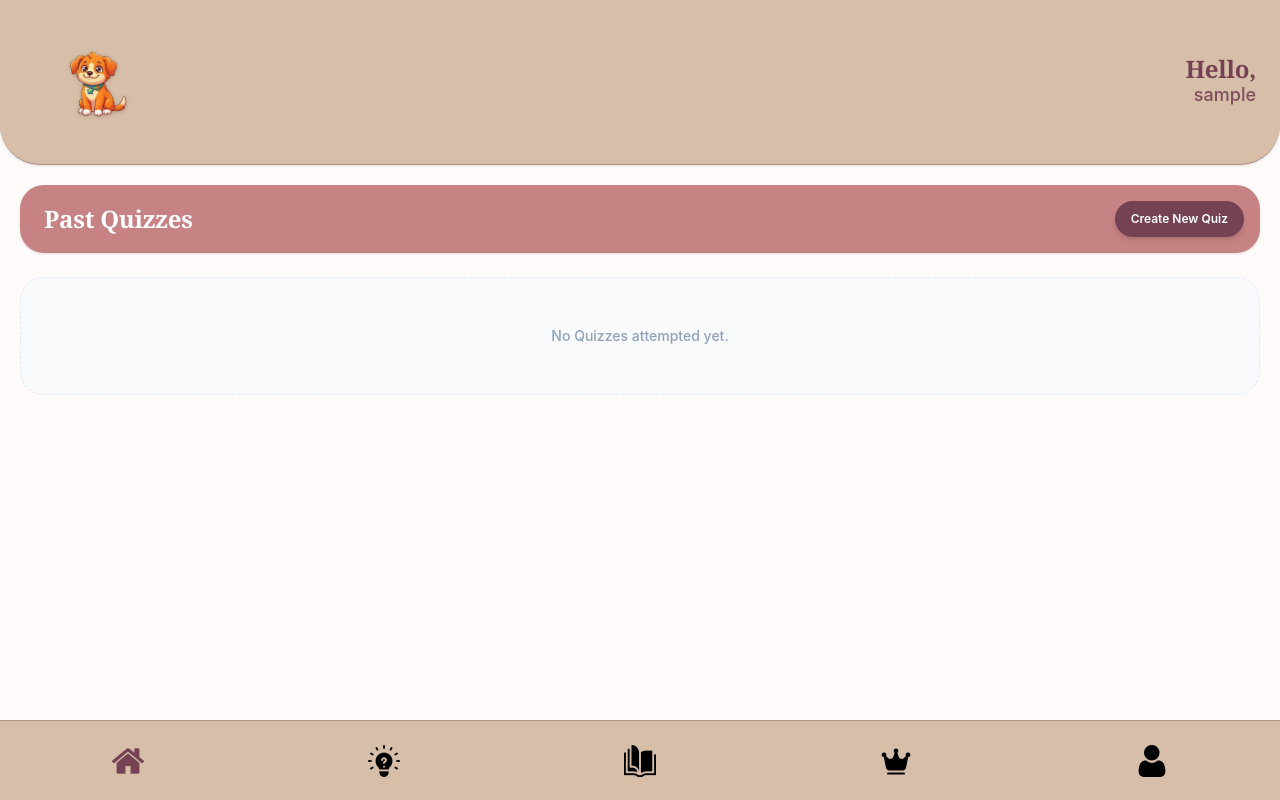
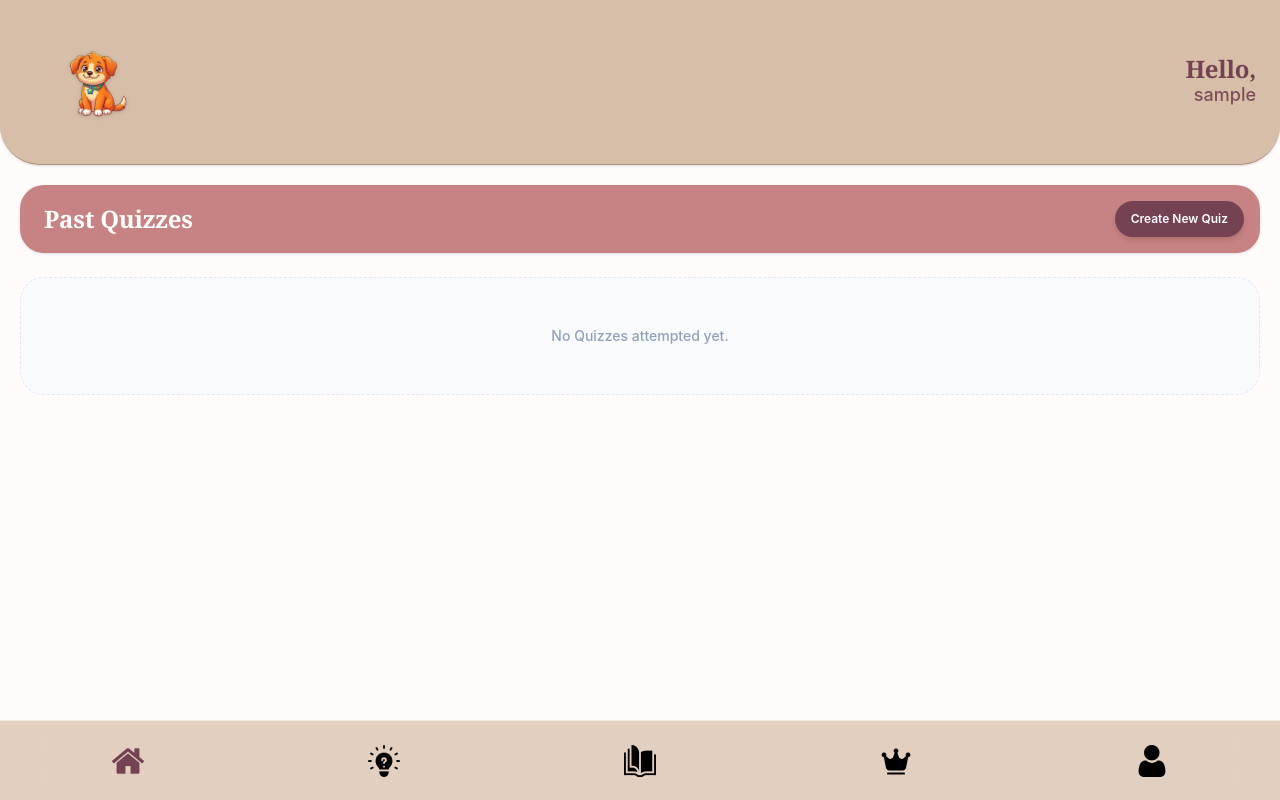
Before and after one commit to ostadsanjoy/quizpup, a Flask app: page /home in a window 1280 px wide. Run offline with Flask 3, Linux system fonts and the light colour scheme; the visitor is signed in with stand-in values (Sample User, id 1); data that the repository does not hold is empty; some libraries are stand-ins or nearby versions.

Commit message:
bottom nav is actual material

```diff
--- a/templates/base.html
+++ b/templates/base.html
@@ -75,17 +75,48 @@
             -webkit-overflow-scrolling: touch;
         }
 
+        /* Reserve space equal to the now-fixed nav's height, only when it renders */
+        .main-content.has-bottom-nav {
+            padding-bottom: calc(80px + env(safe-area-inset-bottom));
+        }
+
         .bottom-nav-bar {
+            position: fixed;
+            left: 0;
+            right: 0;
+            bottom: 0;
             width: 100%;
             height: 80px;
-            background-color: #D7BEA8;
-            border-top: 1px solid #B49286;
+            /* Translucent material: content scrolls underneath and shows through,
+               like an iOS tab bar — not a flat opaque strip. */
+            background-color: rgba(215, 190, 168, 0.72);
+            backdrop-filter: blur(20px) saturate(180%);
+            -webkit-backdrop-filter: blur(20px) saturate(180%);
+            border-top: 1px solid rgba(255, 255, 255, 0.5); /* bright top edge = light catching the material */
             display: flex;
             justify-content: space-around;
             align-items: center;
             padding-bottom: env(safe-area-inset-bottom);
             box-sizing: border-box;
             flex-shrink: 0;
+            z-index: 40;
+        }
+
+        @media (prefers-reduced-transparency: reduce) {
+            .bottom-nav-bar {
+                background-color: #D7BEA8;
+                backdrop-filter: none;
+                -webkit-backdrop-filter: none;
+            }
+        }
+
+        @media (prefers-contrast: more) {
+            .bottom-nav-bar {
+                background-color: #D7BEA8;
+                backdrop-filter: none;
+                -webkit-backdrop-filter: none;
+                border-top: 2px solid #744253;
+            }
         }
 
         @font-face {
@@ -284,7 +315,7 @@
     </script>
     <div class="app-container">
 
-        <main class="main-content">
+        <main class="main-content{% if current_user.is_authenticated and not hide_bottom_nav and view != 'quiz' %} has-bottom-nav{% endif %}">
             {% block content %}{% endblock %}
         </main>
 
```
Also changed, not shown: templates/quiz.html (+21 -3 lines).
